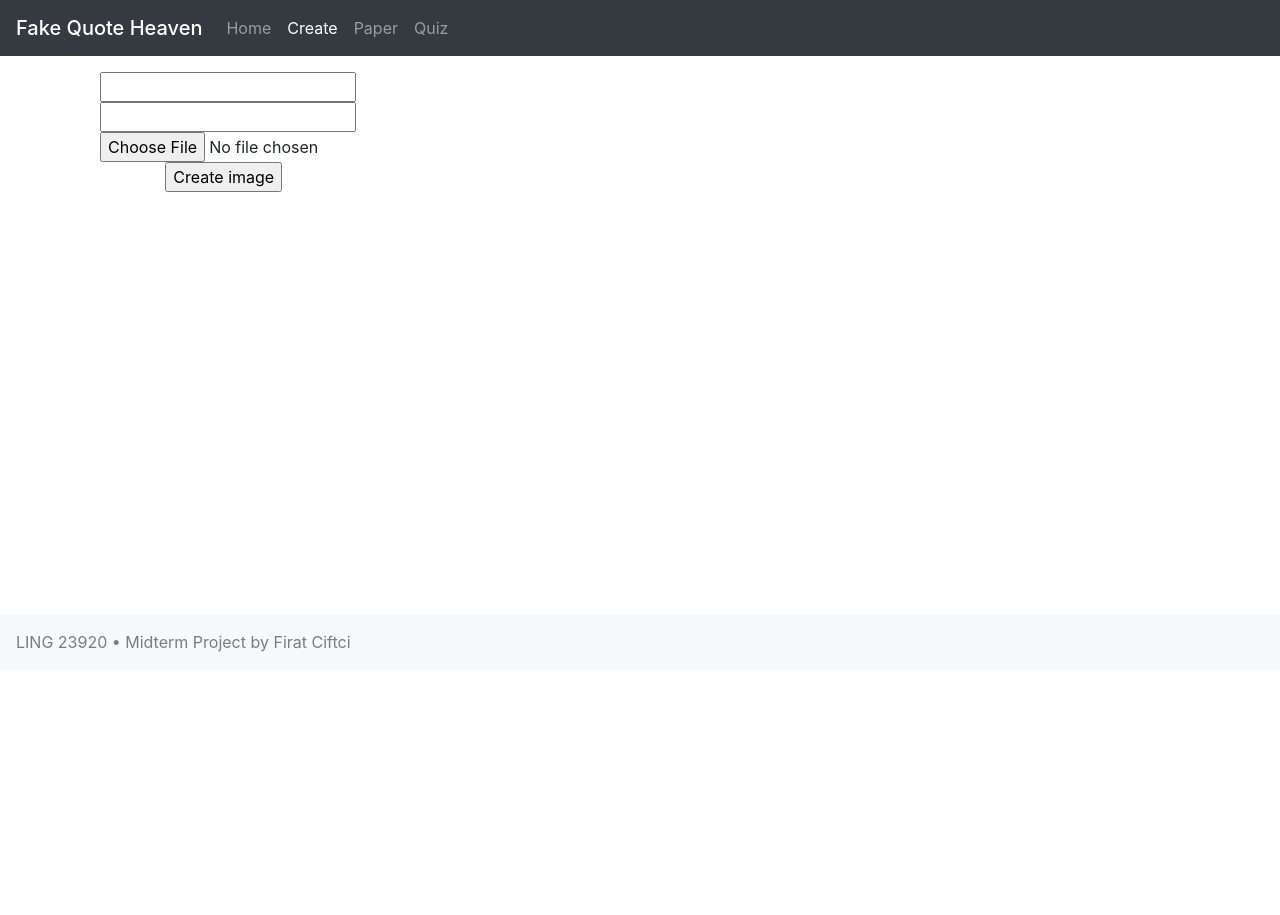
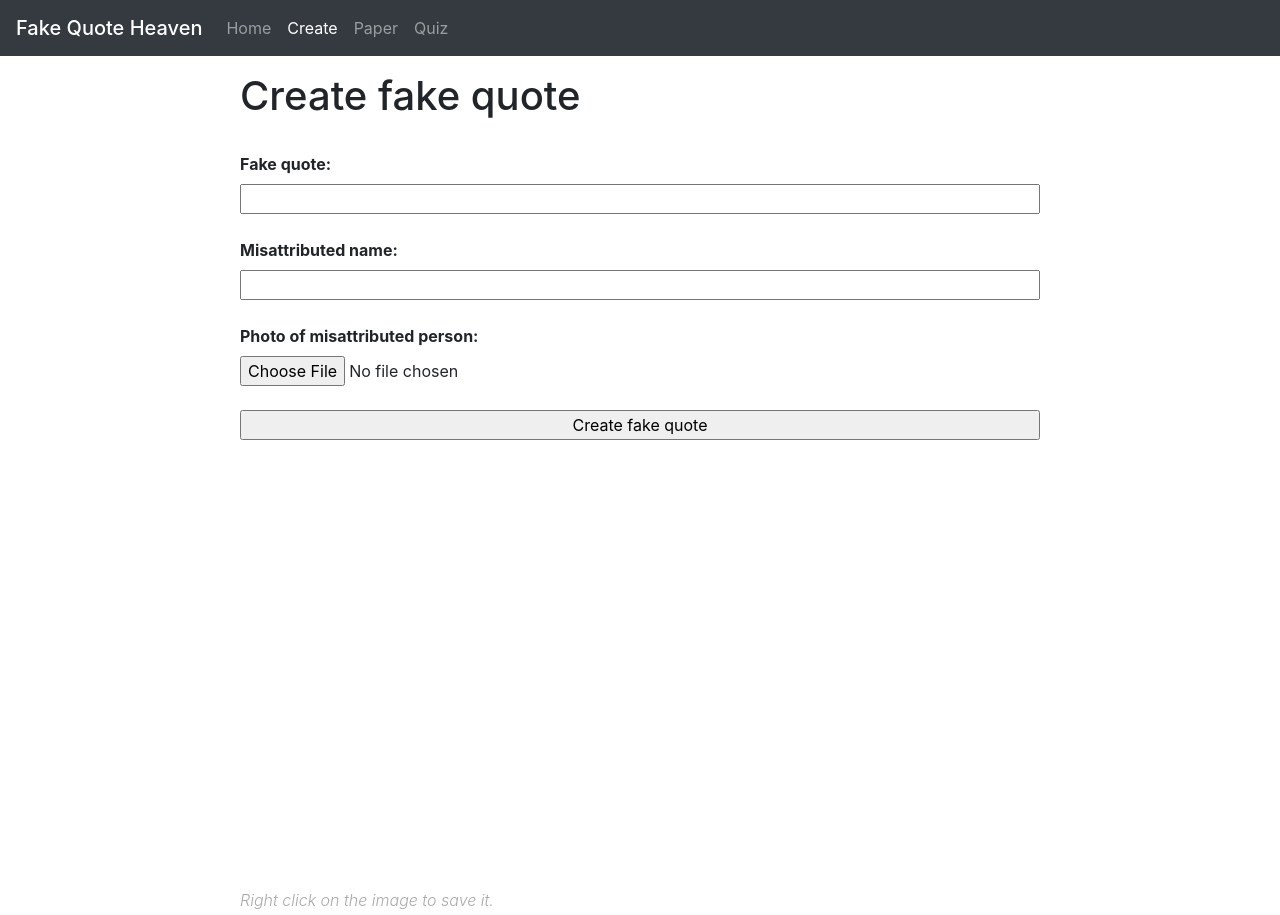
Before and after one commit to firatciftci/firatciftci.github.io, a plain HTML site: page create.html in a window 1280 px wide. Shown: the top 915 px of the page. Before the commit the page ends 800 px from the top, so only its background shows below. Drawn offline with nearby package versions, Linux system fonts and the light colour scheme.

Commit message:
Project done

```diff
--- a/create.html
+++ b/create.html
@@ -55,14 +55,31 @@
         </ul>
       </div>
     </nav>
-    <div class="page-content container text-center">
-      <div class="col-3">
+    <div class="page-content container create-page">
+      <h1>Create fake quote</h1>
+      <div class="create-text">
+        <label>Fake quote:</label>
         <input id="text" type="text" />
+      </div>
+      <div class="create-name">
+        <label>Misattributed name:</label>
         <input id="name" type="text" />
+      </div>
+      <div class="create-image">
+        <label>Photo of misattributed person:</label>
         <input id="image" type="file" />
-        <input id="submit" type="button" value="Create image" onclick="drawImageActualSize();" />
-        <canvas id="canvas" width="800" height="400"></canvas>
       </div>
+      <input
+        id="submit"
+        class="create-button"
+        type="button"
+        value="Create fake quote"
+        onclick="drawImageActualSize();"
+      />
+      <canvas id="canvas" width="800" height="400"></canvas>
+      <span style="font-style: italic; color: darkgray; font-weight: 300">
+        Right click on the image to save it.
+      </span>
     </div>
     <nav class="navbar navbar-light bg-light" style="margin-top: 1rem">
       <span class="navbar-text">
--- a/styles.css
+++ b/styles.css
@@ -40,6 +40,33 @@
 
 #card-3 {
   background-image: url('/assets/quiz.jpg');
+}
+
+.create-page {
+  display: grid;
+  grid-template-rows: auto auto auto auto;
+  grid-row-gap: 1.5rem;
+  align-content: center;
+  justify-content: center;
+}
+
+label {
+  font-weight: 700;
+}
+
+.create-text {
+  display: grid;
+  grid-template-rows: auto auto;
+}
+
+.create-name {
+  display: grid;
+  grid-template-rows: auto auto;
+}
+
+.create-image {
+  display: grid;
+  grid-template-rows: auto auto;
 }
 
 .question-page {
```
Also changed, not shown: paper.html (+7 -1 lines), 1 other file.
